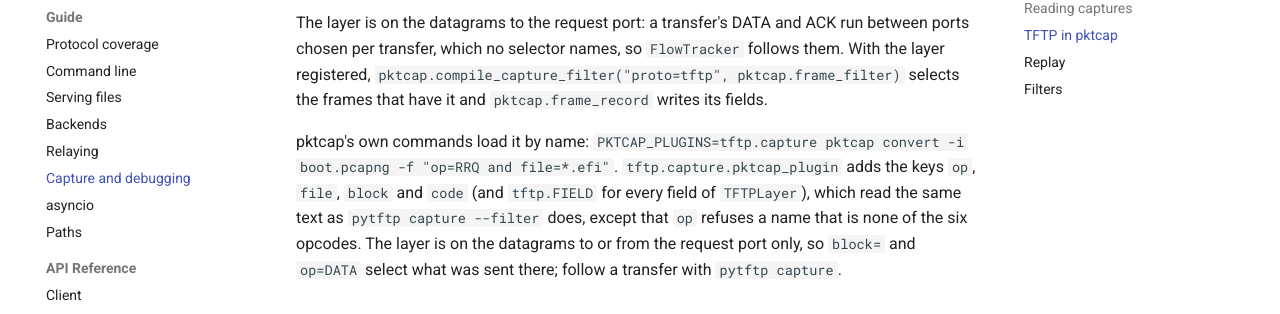
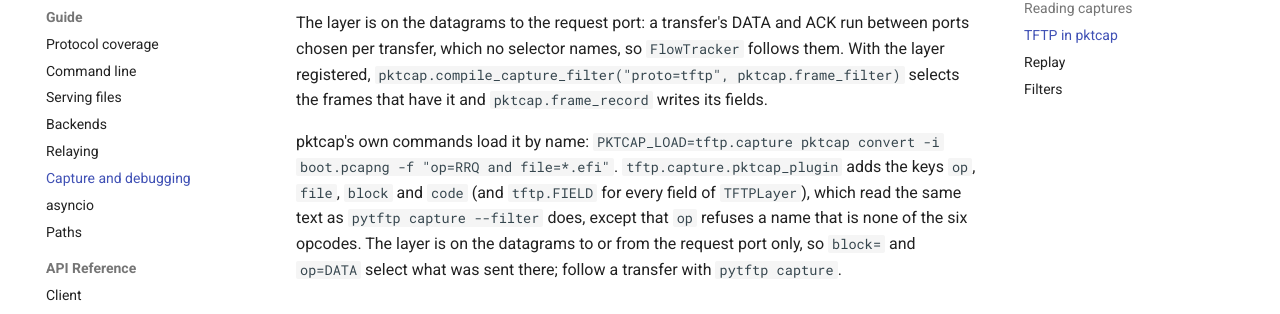
Before and after one commit to jose-pr/pytftp, an MkDocs documentation site: the page built from docs/capture.md, in a window 1280 px wide and 900 px high, scrolled down 2165 px. Shown: the part 127-441 px from the top of the window. Built offline with MkDocs 1.6.1 and Material for MkDocs 9.7.7, drawn with Linux system fonts in a browser that asks for light colours; comment, search, counter and statistics services are not loaded.

Commit message:
docs: pktcap's list of plugins to load is named with PKTCAP_LOAD, --load or its load key

```diff
--- a/docs/capture.md
+++ b/docs/capture.md
@@ -108,7 +108,7 @@ chosen per transfer, which no selector names, so `FlowTracker` follows them. Wit
 registered, `pktcap.compile_capture_filter("proto=tftp", pktcap.frame_filter)` selects the
 frames that have it and `pktcap.frame_record` writes its fields.
 
-pktcap's own commands load it by name: `PKTCAP_PLUGINS=tftp.capture pktcap convert -i boot.pcapng -f
+pktcap's own commands load it by name: `PKTCAP_LOAD=tftp.capture pktcap convert -i boot.pcapng -f
 "op=RRQ and file=*.efi"`. `tftp.capture.pktcap_plugin` adds the keys `op`, `file`, `block` and `code`
 (and `tftp.FIELD` for every field of `TFTPLayer`), which read the same text as `pytftp capture --filter`
 does, except that `op` refuses a name that is none of the six opcodes. The layer is on the datagrams
```
Also changed, not shown: CHANGELOG.md (+1 -1 lines), README.md (+1 -1 lines), src/tftp/capture/AGENTS.md (+3 -3 lines), 1 other file.
